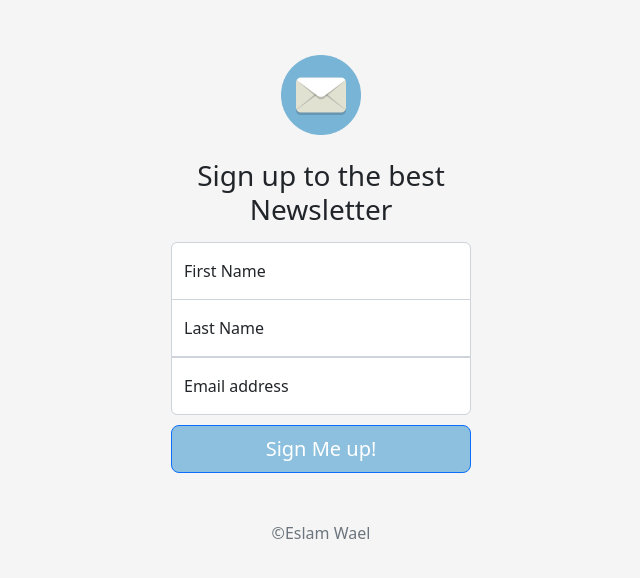
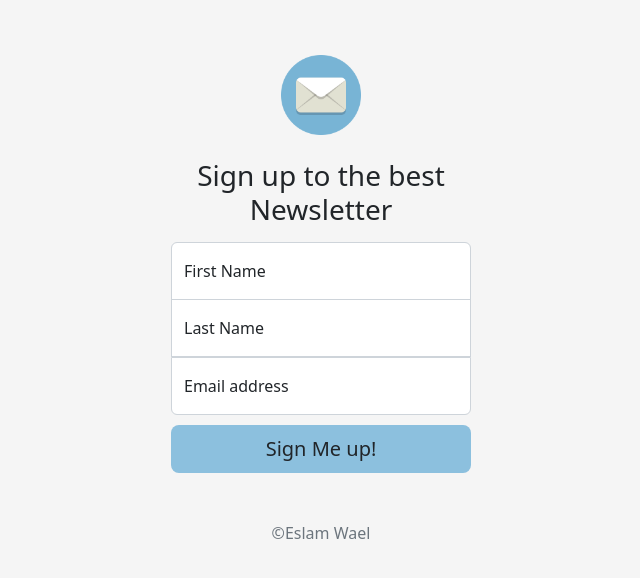
Before and after one commit to Eslam10497/Newsletter-Signup, a website: page signup.html in a window 1280 px wide. Shown: the whole page, without its empty margins (319-959 px from the left). Drawn offline with nearby package versions, Linux system fonts and the light colour scheme; files whose address does not match are found by name.

Commit message:
button border style update

```diff
--- a/signup.html
+++ b/signup.html
@@ -51,7 +51,7 @@
           <label for="floatingInput">Email address</label>
         </div>
 
-        <button id="my-btn" class="w-100 btn btn-lg btn-primary" type="submit">Sign Me up!</button>
+        <button id="my-btn" class="w-100 btn btn-lg" type="submit">Sign Me up!</button>
         <p class="mt-5 mb-3 text-muted">©Eslam Wael</p>
       </form>
     </main>
```
